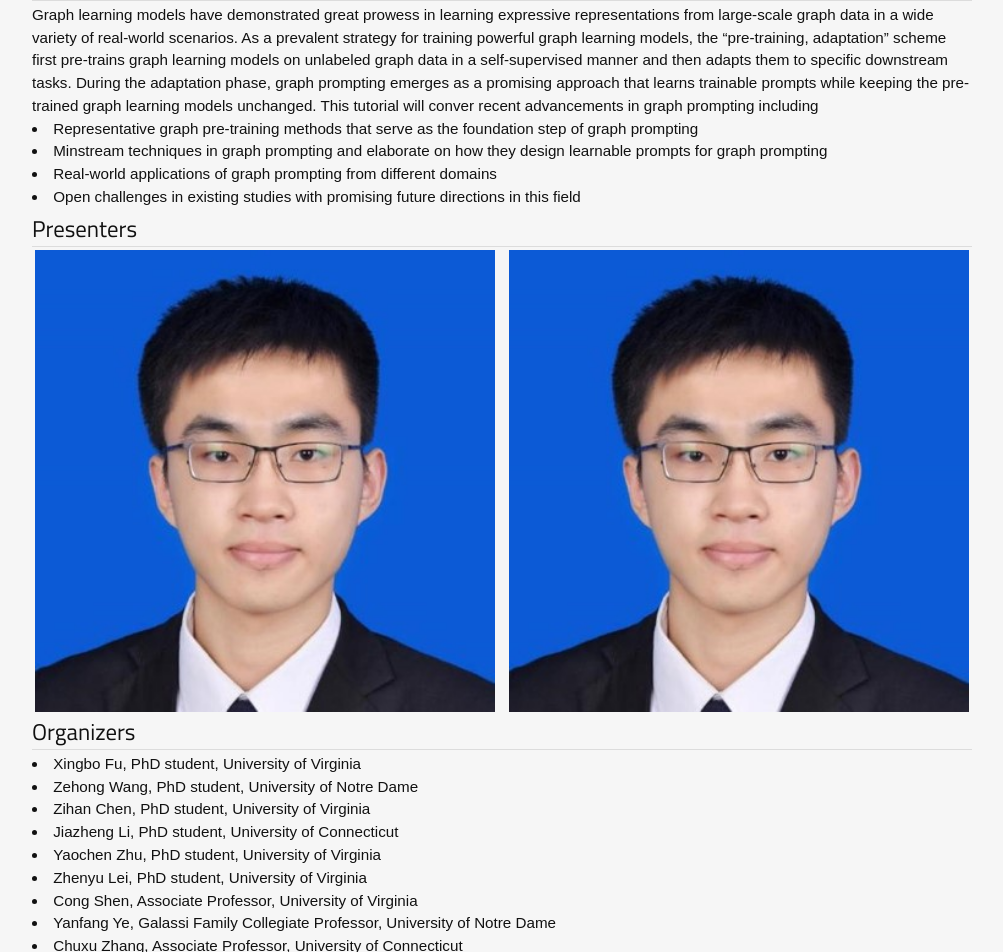
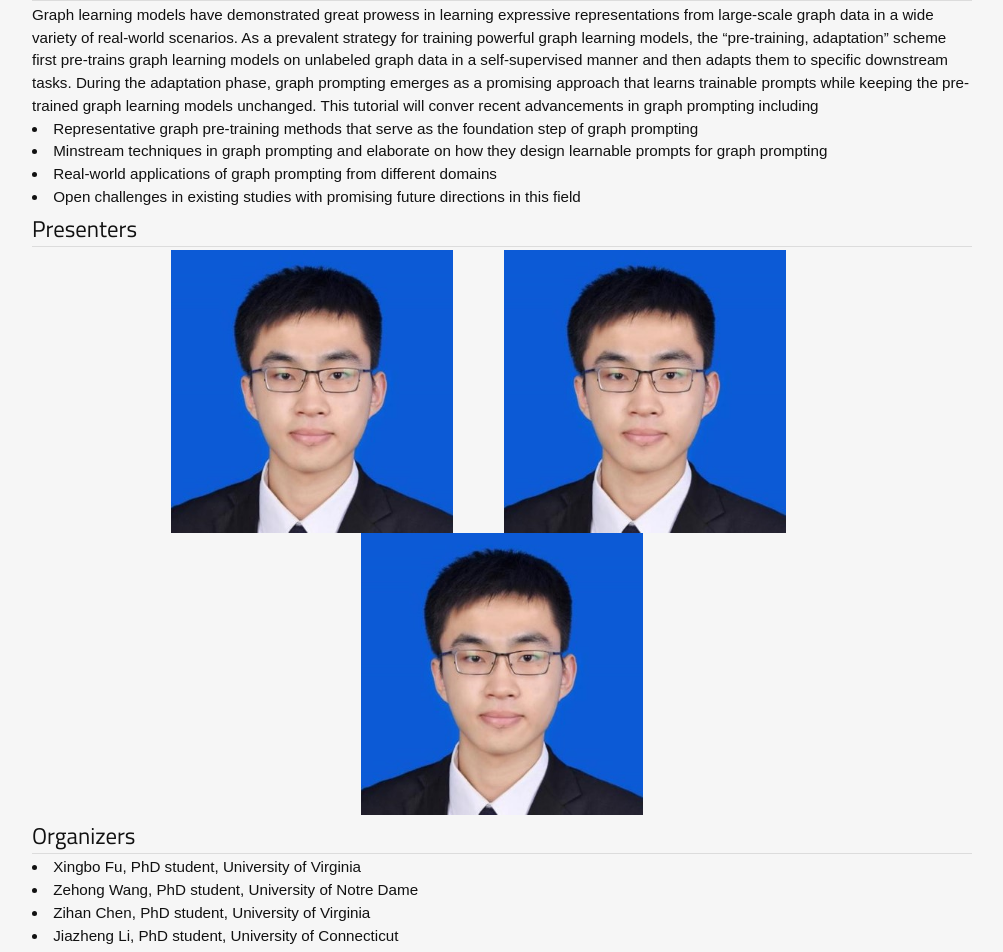
Before and after one commit to xbfu/xbfu.github.io, a Jekyll site: the page built from tutorials/graph-prompting.md, in a window 1280 px wide. Shown: the part 542-1494 px from the top of the page, without its empty margins (138-1141 px from the left). Built offline with Jekyll 4.4.1, drawn with Linux system fonts in a browser that asks for light colours; nearby versions of some CDN libraries.

Commit message:
Update graph-prompting.md

```diff
--- a/tutorials/graph-prompting.md
+++ b/tutorials/graph-prompting.md
@@ -27,8 +27,9 @@ This tutorial will conver recent advancements in graph prompting including
 ## Presenters
 
 <p align="center">
-  <img src="../images/profile.jpg" alt="Image 1" style="width:49%; margin-right:1%;">
-  <img src="../images/profile.jpg" alt="Image 2" style="width:49%;">
+  <img src="../images/profile.jpg" alt="Image 1" style="width:30%; margin-right:5%;">
+  <img src="../images/profile.jpg" alt="Image 2" style="width:30%; margin-right:5%;">
+  <img src="../images/profile.jpg" alt="Image 2" style="width:30%;">
 </p>
 
 ## Organizers
```
